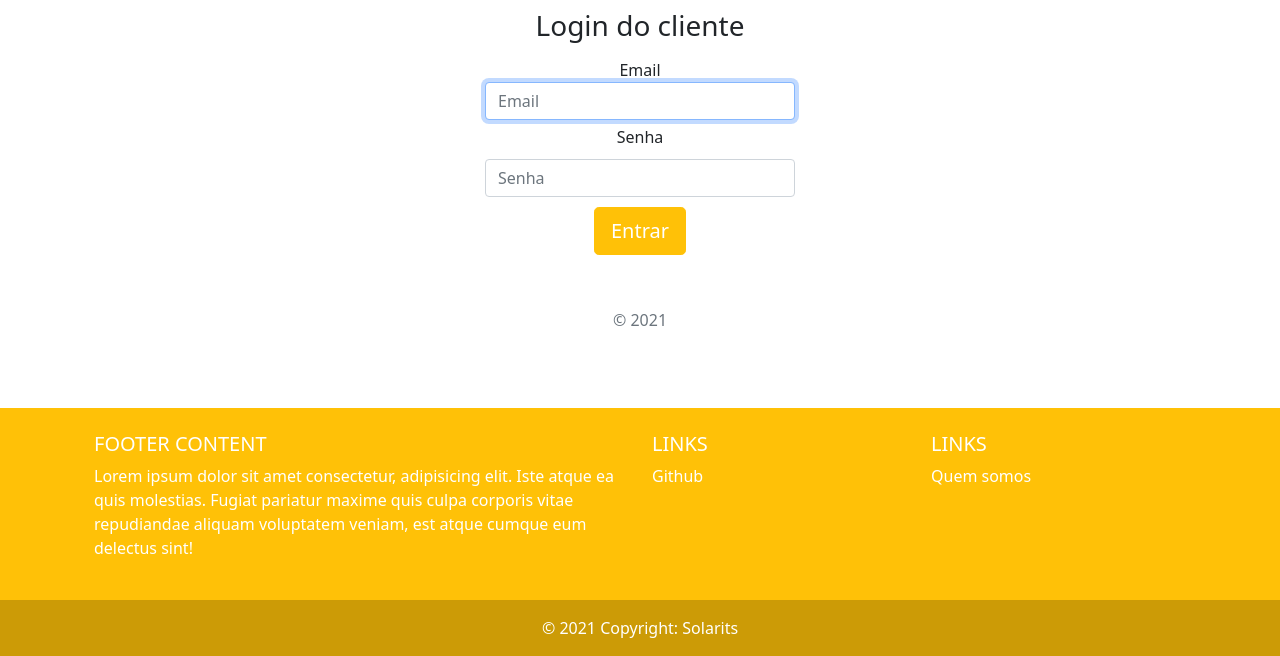
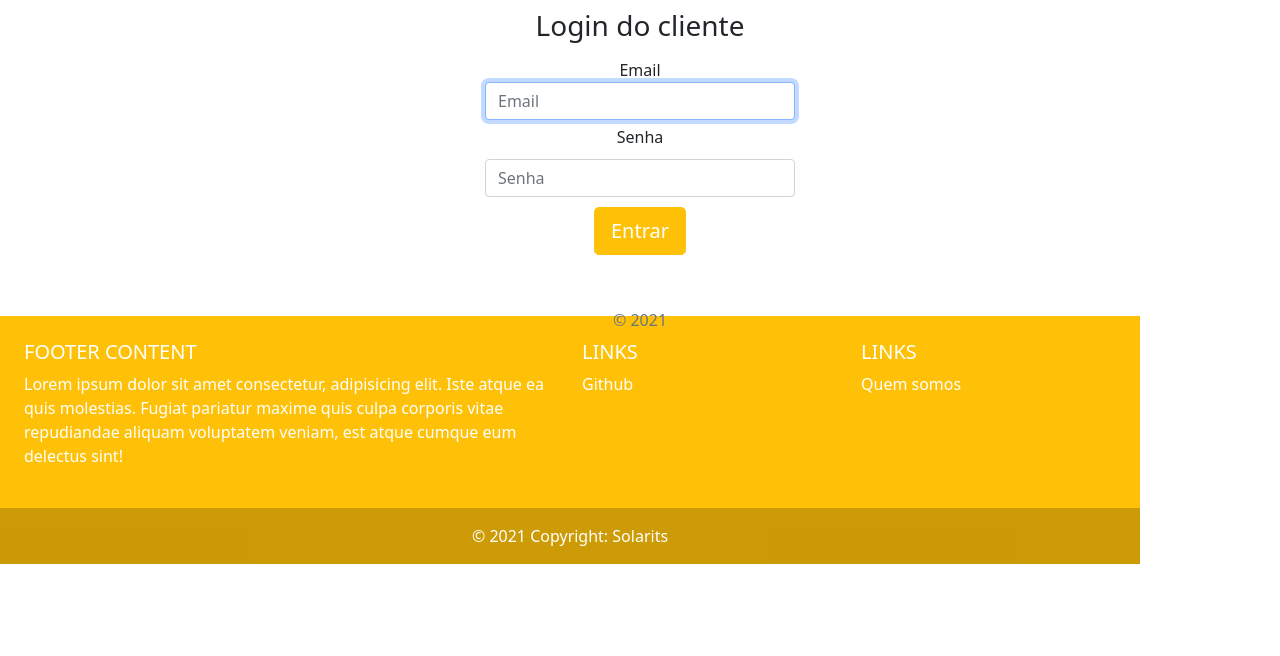
Before and after one commit to SrBites/Projeto-Solaris, a Flask app: page /login in a window 1280 px wide. Shown: the part 236-892 px from the top of the page. After the commit the page ends 800 px from the top, so only its background shows below. Run offline with Flask 2, Linux system fonts and the light colour scheme.

Commit message:
Arrumando o footer

```diff
--- a/modelagem_de_negocios/interface/static/formatacao.css
+++ b/modelagem_de_negocios/interface/static/formatacao.css
@@ -148,6 +148,11 @@ article.row div {
   margin: 5px 0;
 }
 
+#footer {
+  position: absolute;
+  bottom: 0;
+}
+
 @media (max-width: 600px) {
   article.row div {
     min-width: 300px;
--- a/modelagem_de_negocios/interface/templates/algoritmo.html
+++ b/modelagem_de_negocios/interface/templates/algoritmo.html
@@ -147,7 +147,7 @@
         </div>
         </form>
     </main>
-    <footer class="bg-warning text-white text-center text-lg-start">
+    <footer class="bg-warning text-white text-center text-lg-start" id="footer">
         <div class="container p-4">
             <div class="row">
                 <div class="col-lg-6 col-md-12 mb-4 mb-md-0">
--- a/modelagem_de_negocios/interface/templates/index.html
+++ b/modelagem_de_negocios/interface/templates/index.html
@@ -72,7 +72,7 @@
 
         </div>
     </main>
-        <footer class="bg-warning text-white text-center text-lg-start">
+        <footer class="bg-warning text-white text-center text-lg-start" id="footer">
             <div class="container p-4" >
               <div class="row">
                 <div class="col-lg-6 col-md-12 mb-4 mb-md-0">
--- a/modelagem_de_negocios/interface/templates/login.html
+++ b/modelagem_de_negocios/interface/templates/login.html
@@ -43,7 +43,7 @@
       </form>
     </div>
 </main>
-<footer class="bg-warning text-white text-center text-lg-start">
+<footer class="bg-warning text-white text-center text-lg-start" id="footer">
     <div class="container p-4" >
       <div class="row">
         <div class="col-lg-6 col-md-12 mb-4 mb-md-0">
--- a/modelagem_de_negocios/interface/templates/proposta.html
+++ b/modelagem_de_negocios/interface/templates/proposta.html
@@ -42,7 +42,7 @@
            </div>
         </div>
     </main>
-        <footer class="bg-warning text-white text-center text-lg-start">
+        <footer class="bg-warning text-white text-center text-lg-start" id="footer">
             <div class="container p-4" >
               <div class="row">
                 <div class="col-lg-6 col-md-12 mb-4 mb-md-0">
```
